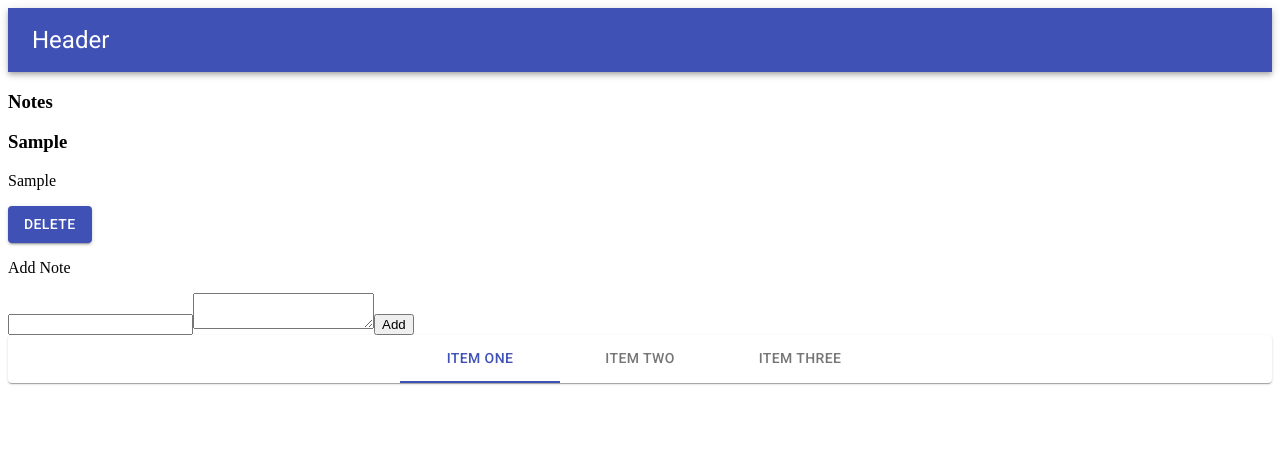
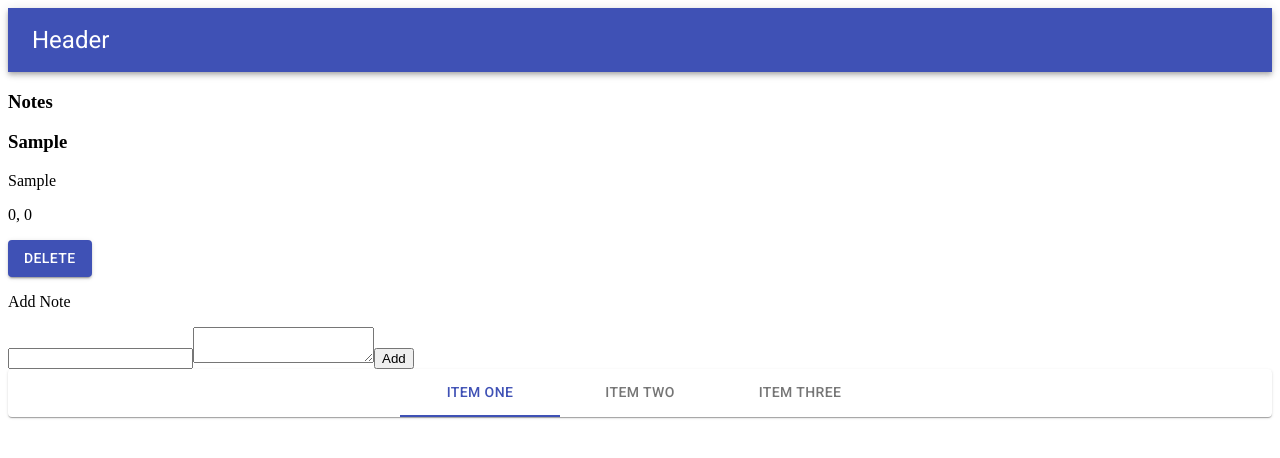
Before and after one commit to savovsky/react-new-features, a React (Create React App) app: page / in a window 1280 px wide. Both pictures are taken after typing "Sample", "Sample" into the empty fields and a click on the button "Add". Shown: the top 458 px of the page. Built offline with nearby package versions, Linux system fonts and the light colour scheme.

Commit message:
custom Hooks end.

```diff
--- a/src/components/NoteAppCustomHooks/components/Note.js
+++ b/src/components/NoteAppCustomHooks/components/Note.js
@@ -1,14 +1,19 @@
 import React, { useContext } from 'react';
 import { Button } from '@material-ui/core';
 import Context from '../context/notes-context';
+import useMousePosition from '../hooks/useMousePosition';
+
 
 const NoteContext = ({ note }) => {
   const { notesDispatch } = useContext(Context);
+
+  const position = useMousePosition();
 
   return (
     <div>
       <h3>{note.title}</h3>
       <p>{note.body}</p>
+      <p>{position.x}, {position.y}</p>
       <Button
         variant="contained"
         color="primary"
--- /dev/null
+++ b/src/components/NoteAppCustomHooks/hooks/useMousePosition.js
@@ -0,0 +1,21 @@
+import { useState, useEffect } from 'react';
+
+const useMousePosition = () => {
+  const [position, setPosition] = useState({ x : 0, y : 0});
+
+  useEffect(() => {
+    const handleMouseMove = (e) => {
+      setPosition({ x: e.pageX, y: e.pageY });
+    }
+
+    document.addEventListener('mousemove', handleMouseMove);
+
+    return () => {
+      document.removeEventListener('mousemove', handleMouseMove);
+    }
+  }, []);
+
+  return position;
+};
+
+export default useMousePosition;
```
